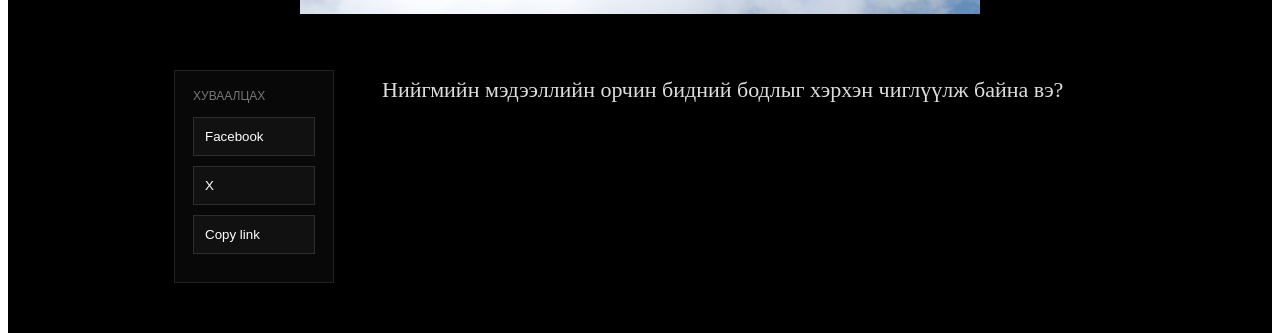
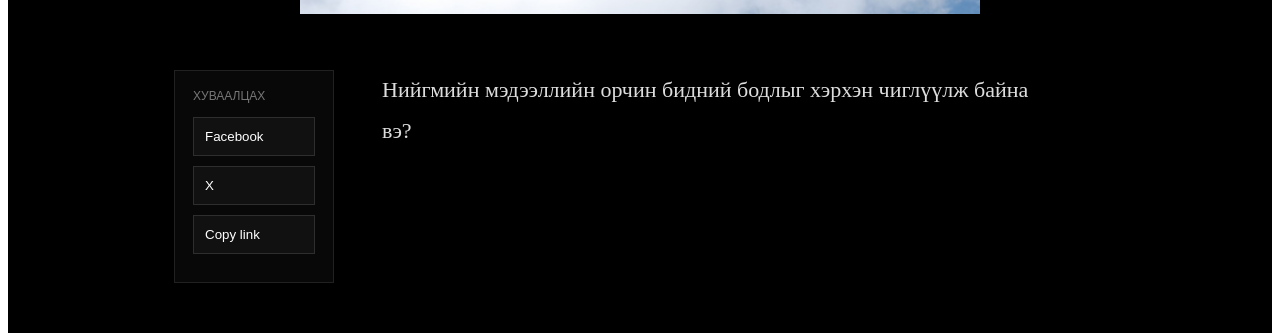
Before and after one commit to toogeemunkhtogtokh-ai/Anzaar-mn, a Next.js app: page /article/1 in a window 1280 px wide. Shown: the part 920-1253 px from the top of the page. Built offline with nearby package versions, Linux system fonts and the light colour scheme.

Commit message:
Update page.js

```diff
--- a/app/article/[id]/page.js
+++ b/app/article/[id]/page.js
@@ -354,7 +354,7 @@ export default function DynamicArticle({ params }) {
 
           <article
             style={{
-              maxWidth: 760,
+              maxWidth: 680,
             }}
           >
             {(article.content || "")
```
